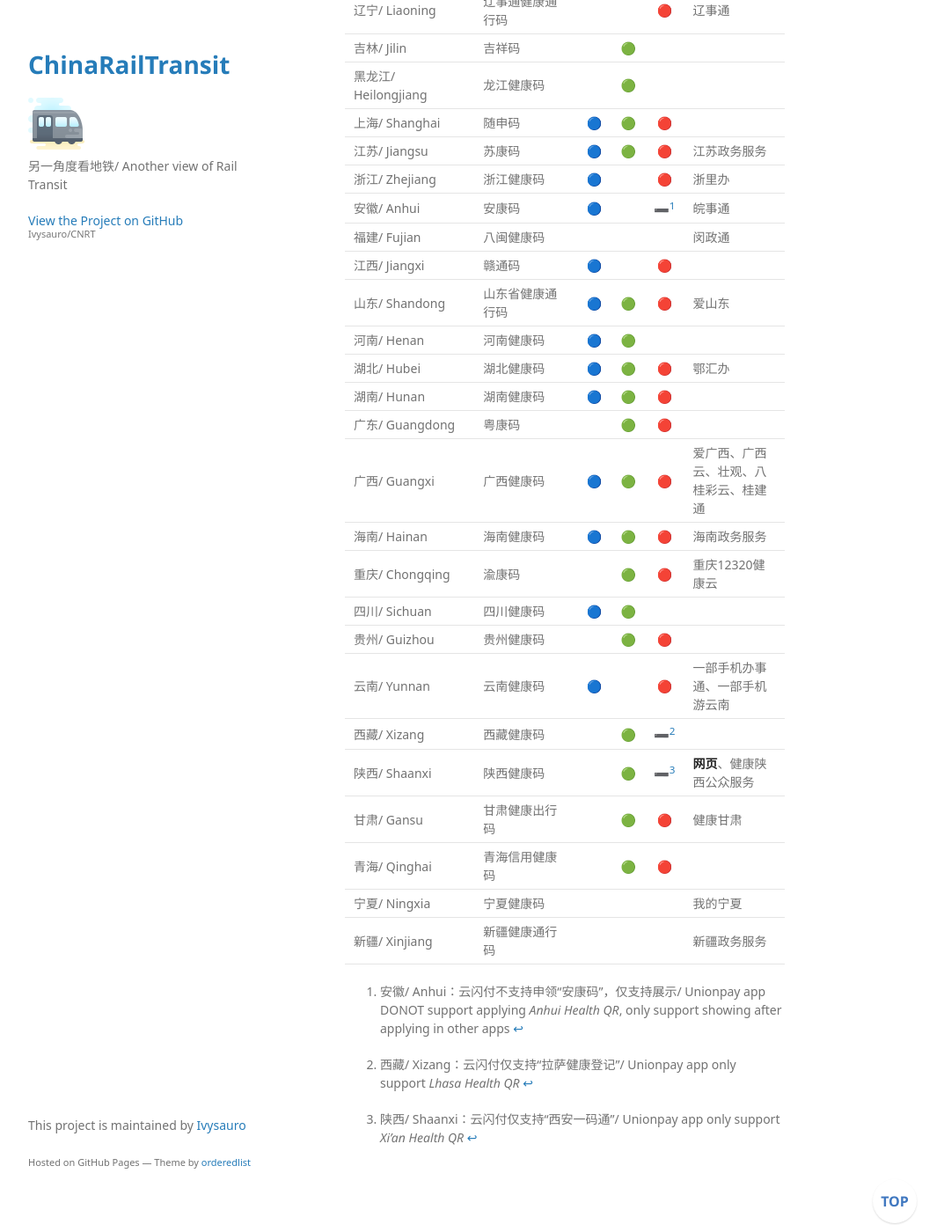
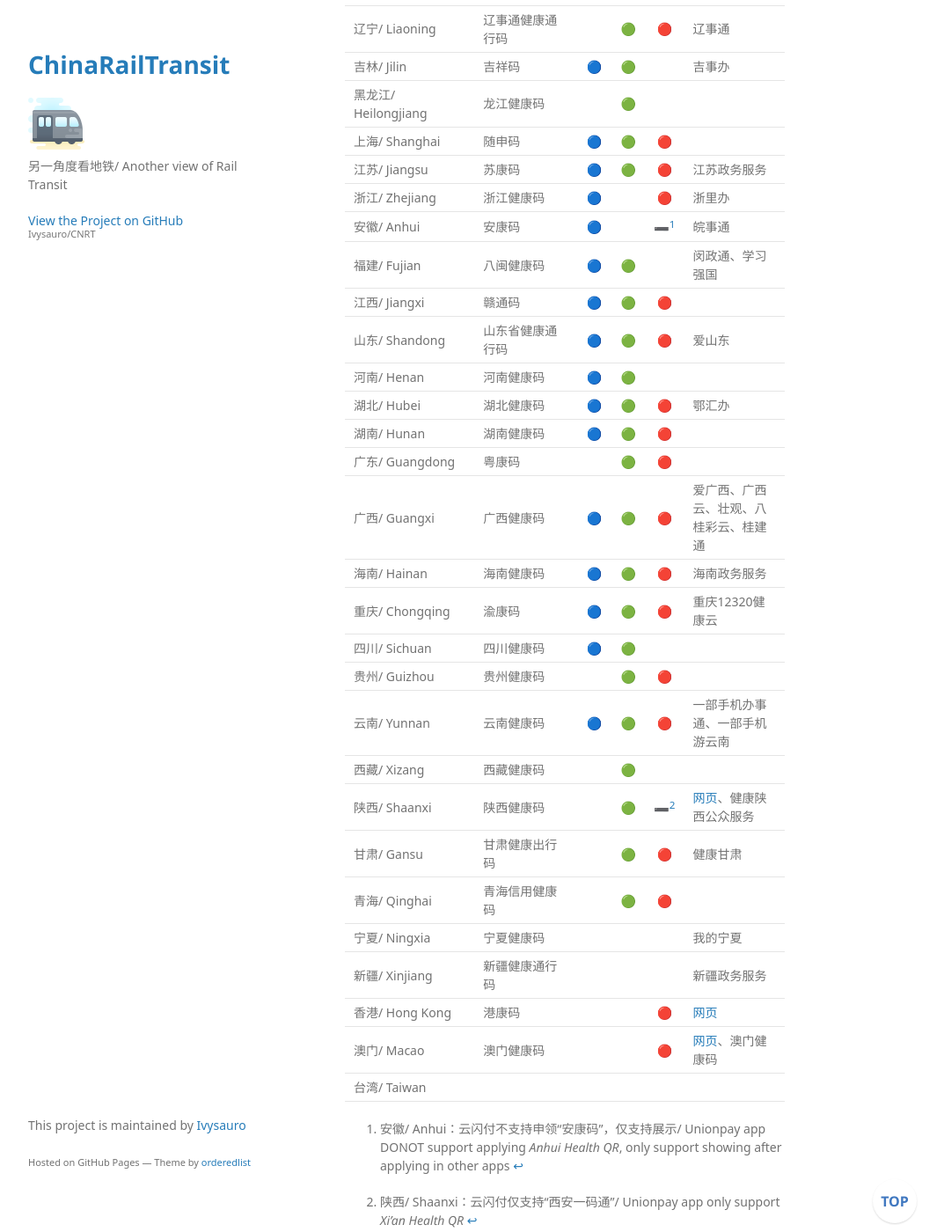
Before and after one commit to Ivysauro/CNRT, a Jekyll site: the page built from data/HealthQR.md, in a window 1280 px wide and 1400 px high, scrolled down 1054 px. Shown: the whole window at 88% size, without its empty margins (178-1251 px from the left). Built offline with Jekyll 4.4.1, drawn with Linux system fonts in a browser that asks for light colours; some web fonts are replaced; our own code applies the rules of GitHub Pages for plain Markdown files; a script that is not in the unit is left out; before the commit the page ends 2427 px from its top, so only the background shows below that.

Commit message:
🍊更新多地数据

```diff
--- a/data/HealthQR.md
+++ b/data/HealthQR.md
@@ -26,16 +26,16 @@
 | 天津/ Tianjin | 天津健康码 | 🔵 | 🟢 | | 津心办 |
 | 河北/ Hebei | 河北健康码 | 🔵 | 🟢 | | |
 | 山西/ Shanxi | 山西健康码 | 🔵 | | 🔴 | |
-| 内蒙古/ Nei Mongol | 内蒙古健康码 | | 🟢 | | 蒙速办 |
-| 辽宁/ Liaoning | 辽事通健康通行码 | | | 🔴 | 辽事通 |
-| 吉林/ Jilin | 吉祥码 | | 🟢 | | |
+| 内蒙古/ Nei Mongol | 内蒙古健康码 | | 🟢 | 🔴 | 蒙速办、蒙健康 |
+| 辽宁/ Liaoning | 辽事通健康通行码 | | 🟢 | 🔴 | 辽事通 |
+| 吉林/ Jilin | 吉祥码 | 🔵 | 🟢 | | 吉事办 |
 | 黑龙江/ Heilongjiang | 龙江健康码 | | 🟢 | | |
 | 上海/ Shanghai | 随申码 | 🔵 | 🟢 | 🔴 | |
 | 江苏/ Jiangsu | 苏康码 | 🔵 | 🟢 | 🔴 | 江苏政务服务 |
 | 浙江/ Zhejiang | 浙江健康码 | 🔵 | | 🔴 | 浙里办 |
 | 安徽/ Anhui | 安康码 | 🔵 | | ➖[^ah] | 皖事通 |
-| 福建/ Fujian | 八闽健康码 | | | | 闵政通 |
-| 江西/ Jiangxi | 赣通码 | 🔵 | | 🔴 | |
+| 福建/ Fujian | 八闽健康码 | 🔵 | 🟢 | | 闵政通、学习强国 |
+| 江西/ Jiangxi | 赣通码 | 🔵 | 🟢 | 🔴 | |
 | 山东/ Shandong | 山东省健康通行码 | 🔵 | 🟢 | 🔴 | 爱山东 |
 | 河南/ Henan | 河南健康码 | 🔵 | 🟢 | | |
 | 湖北/ Hubei | 湖北健康码 | 🔵 | 🟢 | 🔴 | 鄂汇办 |
@@ -43,17 +43,19 @@
 | 广东/ Guangdong | 粤康码 | | 🟢 | 🔴 | |
 | 广西/ Guangxi | 广西健康码 | 🔵 | 🟢 | 🔴 | 爱广西、广西云、壮观、八桂彩云、桂建通 |
 | 海南/ Hainan | 海南健康码 | 🔵 | 🟢 | 🔴 | 海南政务服务 |
-| 重庆/ Chongqing | 渝康码 | | 🟢 | 🔴| 重庆12320健康云 |
+| 重庆/ Chongqing | 渝康码 | 🔵 | 🟢 | 🔴| 重庆12320健康云 |
 | 四川/ Sichuan | 四川健康码 | 🔵 | 🟢 | | |
 | 贵州/ Guizhou | 贵州健康码 | | 🟢 | 🔴 | |
-| 云南/ Yunnan | 云南健康码 | 🔵 | | 🔴 | 一部手机办事通、一部手机游云南 |
-| 西藏/ Xizang | 西藏健康码 | | 🟢 | ➖[^xz] | |
-| 陕西/ Shaanxi | 陕西健康码 | | 🟢 | ➖[^sx] | **网页**、健康陕西公众服务 |
+| 云南/ Yunnan | 云南健康码 | 🔵 | 🟢 | 🔴 | 一部手机办事通、一部手机游云南 |
+| 西藏/ Xizang | 西藏健康码 | | 🟢 | | |
+| 陕西/ Shaanxi | 陕西健康码 | | 🟢 | ➖[^sx] | [网页](http://jksx.shaanxijiankangyun.com:8080/epidemic/form/index.jspx)、健康陕西公众服务 |
 | 甘肃/ Gansu | 甘肃健康出行码 | | 🟢 | 🔴 | 健康甘肃 |
 | 青海/ Qinghai | 青海信用健康码 | | 🟢 | 🔴 | |
 | 宁夏/ Ningxia | 宁夏健康码 | | | | 我的宁夏 |
 | 新疆/ Xinjiang | 新疆健康通行码 | | | | 新疆政务服务 |
+| 香港/ Hong Kong | 港康码 | | | 🔴 | [网页](https://www.healthcode.gov.hk) |
+| 澳门/ Macao | 澳门健康码 | | | 🔴 | [网页](https://app.ssm.gov.mo/healthPHD)、澳门健康码 |
+| 台湾/ Taiwan | | | | | |
 
 [^ah]: 安徽/ Anhui：云闪付不支持申领“安康码”，仅支持展示/ Unionpay app DONOT support applying *Anhui Health QR*, only support showing after applying in other apps
-[^xz]: 西藏/ Xizang：云闪付仅支持“拉萨健康登记”/ Unionpay app only support *Lhasa Health QR*
 [^sx]: 陕西/ Shaanxi：云闪付仅支持“西安一码通”/ Unionpay app only support *Xi'an Health QR*
```
